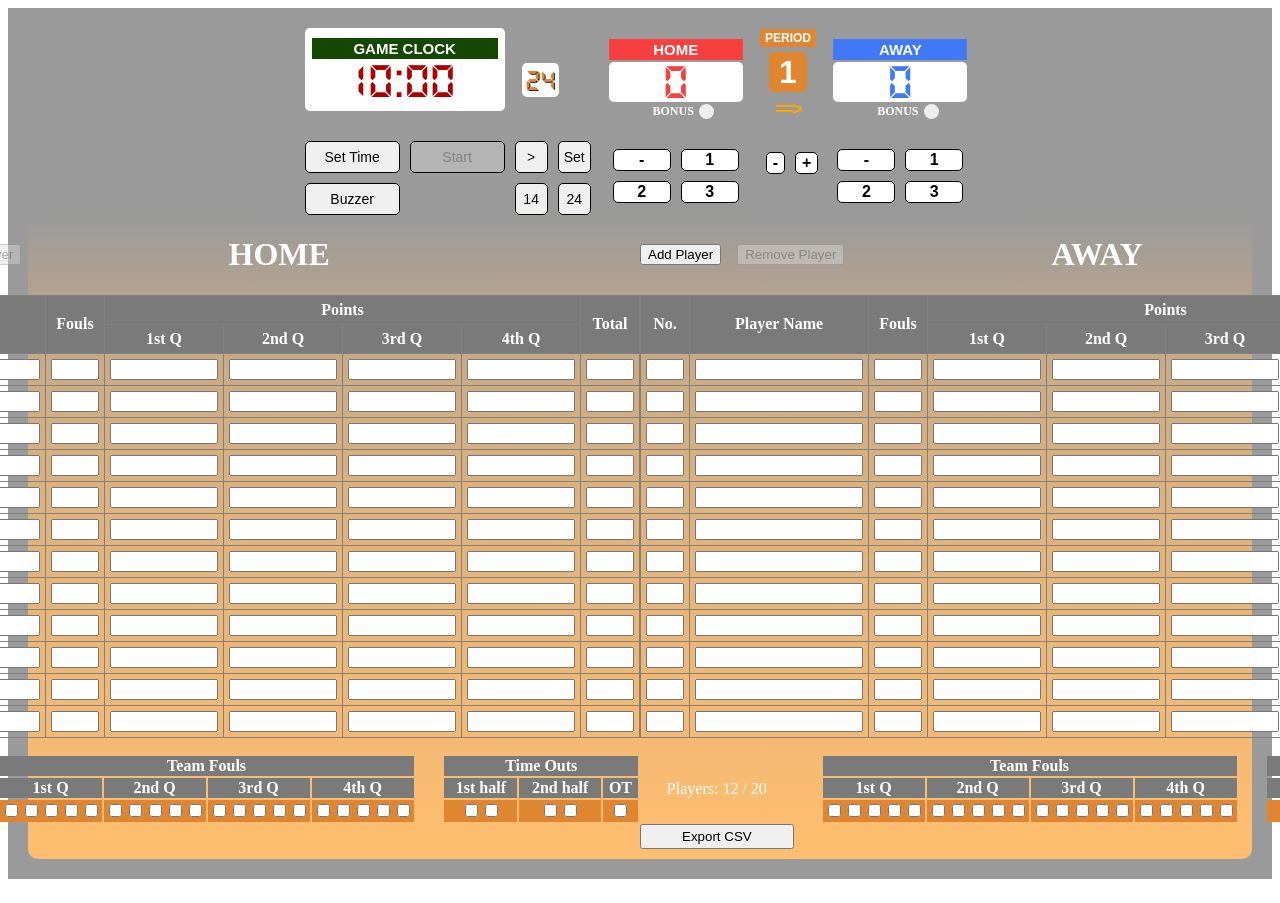
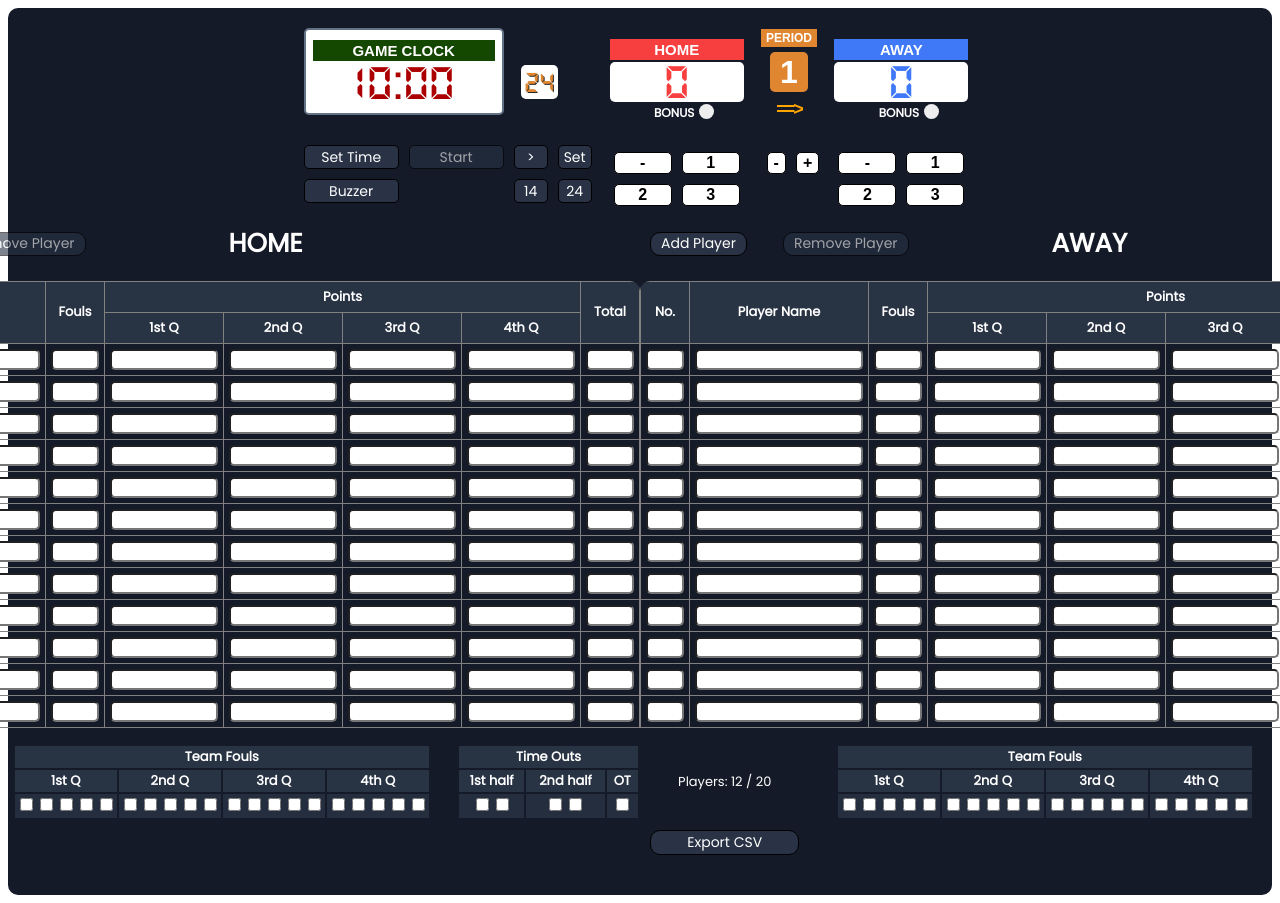
Before and after one commit to Dovi-Project-Profile/scoresheet, a React (Vite) app in the folder scoresheet/: page / in a window 1280 px wide. Shown: the top 903 px of the page. Built offline with nearby package versions, Linux system fonts and the light colour scheme.

Commit message:
update UI version

```diff
--- a/scoresheet/index.html
+++ b/scoresheet/index.html
@@ -3,6 +3,7 @@
   <head>
     <meta charset="UTF-8" />
     <link rel="icon" type="image/svg+xml" href="/vite.svg" />
+    <link href="https://fonts.googleapis.com/css2?family=Poppins&display=swap" rel="stylesheet">
     <meta name="viewport" content="width=device-width, initial-scale=1.0" />
     <title>Scoreboard & Sheet</title>
   </head>
--- a/scoresheet/src/App.css
+++ b/scoresheet/src/App.css
@@ -8,11 +8,14 @@
 #generalFont {
   font-family: DS-DIGI;
 }
-
+body {
+  font-family: 'Poppins', sans-serif;
+  font-size: 13px;
+}
 .App {
   width: auto;
   height: 100%;
-  background-color: rgba(0, 0, 0, 0.397);
+  background: #141a27;
   text-align: center;
   box-sizing: border-box;
   padding: 20px;
@@ -20,6 +23,7 @@
   flex-direction: column;
   align-items: center;
   justify-content: center;
+  border-radius: 10px;
 }
 
 .MainDiv {
@@ -228,12 +232,11 @@
 }
 
 .statsDiv {
-  background: linear-gradient(
+  /* background: linear-gradient(
     rgba(255, 190, 111, 0) 0%,
-    rgba(255, 190, 111, 0.5) 25%,
-    rgba(255, 190, 111, 0.7) 50%,
-    rgb(255, 190, 111) 100%
-  );
+    rgba(59, 59, 59, 0.7) 50%,
+    rgb(0, 0, 0) 100%
+  ); */
   width: 100%;
   height: auto;
   box-sizing: border-box;
--- a/scoresheet/src/TimerStyle.css
+++ b/scoresheet/src/TimerStyle.css
@@ -19,6 +19,7 @@
   border-radius: 5px;
   margin-bottom: 20px;
   gap: 2px;
+  border: 2px solid #647287;
 }
 
 .ShootClockCon {
@@ -45,9 +46,10 @@
 }
 
 #TimerBttn {
+  font-family: 'Poppins', sans-serif;
   border-radius: 5px;
   padding: 5px;
-  height: 4vh;
+  height: 3vh;
   font-size: 14px;
   text-align: center;
   display: flex;
@@ -55,9 +57,16 @@
   align-items: center;
   border: 1px solid black;
   cursor: pointer;
+  background-color: #293345;
+  color: white;
 
   &:not(:disabled):hover {
-    background-color: rgb(224, 134, 48);
+    background-color: #4e6081;
     color: white;
   }
+
+  &:disabled {
+    cursor: not-allowed;
+    opacity: 0.6;
+  }
 }
--- a/scoresheet/src/components/StatsSheet.css
+++ b/scoresheet/src/components/StatsSheet.css
@@ -5,4 +5,25 @@
   max-height: 500px;
   overflow-x: hidden;
   overflow-y: auto;
+  border-radius: 10px;
+
+  /* For WebKit (Chrome, Safari, Edge) */
+  scrollbar-width: 20px; /* For Firefox */
+  scrollbar-color: white transparent; /* For Firefox */
 }
+
+/* WebKit browsers (Chrome, Safari, newer Edge) */
+.mainStatsContainer::-webkit-scrollbar {
+  width: 8px;
+}
+
+.mainStatsContainer::-webkit-scrollbar-track {
+  background: white;
+}
+
+.mainStatsContainer::-webkit-scrollbar-thumb {
+  background-color: white; /* Adjust transparency if you still want a thumb */
+  border-radius: 10px;
+  border: 2px solid white;
+  background-clip: content-box;
+}
--- a/scoresheet/src/components/StatsSheet.jsx
+++ b/scoresheet/src/components/StatsSheet.jsx
@@ -1,6 +1,11 @@
 import { useState } from "react";
 import "./StatsSheet.css";
+import "../TimerStyle.css";
+import "./buttonStyles.css";
 import Alert from "../assets/Buzzer";
+
+const headerColor = "#283344";
+const foulBgColor = "#252e3f"
 
 export default function StatSheet({
   teamName,
@@ -70,6 +75,7 @@ export default function StatSheet({
   };
 
   const exportToCSV = () => {
+    if (confirm(`Export stats for ${teamName.toUpperCase()}?`)) {
         const headers = Object.keys(data[0]);
         const rows = data.map((row) =>
           headers.map((h) => JSON.stringify(row[h] ?? ""))
@@ -83,6 +89,7 @@ export default function StatSheet({
         a.download = `statsheet_team_${teamName.toUpperCase()}.csv`;
         a.click();
         URL.revokeObjectURL(url);
+    }
   };
 
   return (
@@ -96,10 +103,18 @@ export default function StatSheet({
             gap: "1rem",
           }}
         >
-          <button onClick={addPlayer} disabled={data.length >= 20}>
+
+          <button id="GeneralBttn" style={{
+            cursor: data.length >= 20 && "not-allowed",
+          }}
+            onClick={addPlayer} disabled={data.length >= 20} >
             Add Player
           </button>
-          <button onClick={removePlayer} disabled={data.length <= 12}>
+
+          <button id="GeneralBttn" style={{
+            cursor: data.length === 12 && "not-allowed",
+          }}
+          onClick={removePlayer} disabled={data.length <= 12}>
             Remove Player
           </button>
         </div>
@@ -118,12 +133,12 @@ export default function StatSheet({
         <table
           border="1"
           cellPadding="5"
-          style={{ borderCollapse: "collapse", marginBottom: "1rem" }}
+          style={{ borderCollapse: "collapse", marginBottom: "1rem"}}
         >
           <thead
             style={{
               position: "sticky",
-              background: "rgb(122, 122, 122)",
+              background: "#283344",
               top: 0,
               zIndex: 1,
             }}
@@ -150,7 +165,7 @@ export default function StatSheet({
                   key={idx}
                   style={{
                     opacity: lesthan ? 0.6 : 1,
-                    backgroundColor: lesthan ? "#ffb5b5" : "transparent",
+                    backgroundColor: lesthan ? "#ffb5b55a" : "transparent",
                   }}
                 >
                   {Object.keys(row).map((field) => {
@@ -186,6 +201,7 @@ export default function StatSheet({
                             textTransform:
                               field === "player" ? "uppercase" : "none",
                             fontWeight: thefontweight,
+                            borderRadius: "5px",
                           }}
                           min={field === "fouls" ? 0 : undefined}
                           max={field === "fouls" ? 5 : undefined}
@@ -209,7 +225,6 @@ export default function StatSheet({
         style={{
           display: "grid",
           gridTemplateColumns: "repeat(3, auto)",
-          //   justifyContent: "space-between",
           alignItems: "center",
         }}
       >
@@ -222,7 +237,7 @@ export default function StatSheet({
           }}
         >
           <table>
-            <thead style={{ backgroundColor: "rgb(122, 122, 122)" }}>
+            <thead style={{ backgroundColor: headerColor }}>
               <tr>
                 <th colSpan="4">Team Fouls</th>
               </tr>
@@ -234,7 +249,7 @@ export default function StatSheet({
               </tr>
             </thead>
             <tbody>
-              <tr style={{ backgroundColor: "rgb(224, 134, 48)" }}>
+              <tr style={{ backgroundColor: foulBgColor }}>
                 {Array.from({ length: 4 }).map((_, quarterIdx) => (
                   <td key={`quarter-Q${quarterIdx + 1}`}>
                     {Array.from({ length: 5 }).map((_, foulIdx) => (
@@ -270,7 +285,7 @@ export default function StatSheet({
         </div>
         <div>
           <table style={{ width: "100%" }}>
-            <thead style={{ backgroundColor: "rgb(122, 122, 122)" }}>
+            <thead style={{ backgroundColor: headerColor }}>
               <tr>
                 <th colSpan="3">Time Outs</th>
               </tr>
@@ -281,7 +296,7 @@ export default function StatSheet({
               </tr>
             </thead>
             <tbody>
-              <tr style={{ backgroundColor: "rgb(224, 134, 48)" }}>
+              <tr style={{ backgroundColor: foulBgColor }}>
                 {Array.from({ length: 3 }).map((_, halfIdx) => (
                   <td key={`half-to${halfIdx + 1}`}>
                     {Array.from({ length: halfIdx === 2 ? 1 : 2 }).map(
@@ -306,7 +321,7 @@ export default function StatSheet({
             </tbody>
           </table>
         </div>
-        <button style={{ height: "25px" }} onClick={exportToCSV}>
+        <button id="GeneralBttn" style={{ height: "25px" }} onClick={exportToCSV}>
           Export CSV
         </button>
       </div>
--- a/scoresheet/src/components/Timer.jsx
+++ b/scoresheet/src/components/Timer.jsx
@@ -206,7 +206,7 @@ const TimerCom = () => {
             handleStartStop();
           }}
         >
-          {isRunning ? <p>Stop</p> : <p>Start</p>}
+          {isRunning ? "Stop" : "Start"}
         </button>
         <button
           id="TimerBttn"
--- /dev/null
+++ b/scoresheet/src/components/buttonStyles.css
@@ -0,0 +1,26 @@
+#GeneralBttn {
+    font-family: 'Poppins', sans-serif;
+    border-radius: 10px;
+    margin: 10px;
+    padding: 10px;
+    height: 3vh;
+    font-size: 14px;
+    text-align: center;
+    display: flex;
+    justify-content: center;
+    align-items: center;
+    border: 1px solid black;
+    cursor: pointer;
+    background-color: #293345;
+    color: white;
+
+     &:not(:disabled):hover {
+        background-color: #4e6081;
+        color: white;
+    }
+
+    &:disabled {
+        cursor: not-allowed;
+        opacity: 0.6;
+    }
+}
```
Lines whose indentation alone changed are shown as unchanged.
